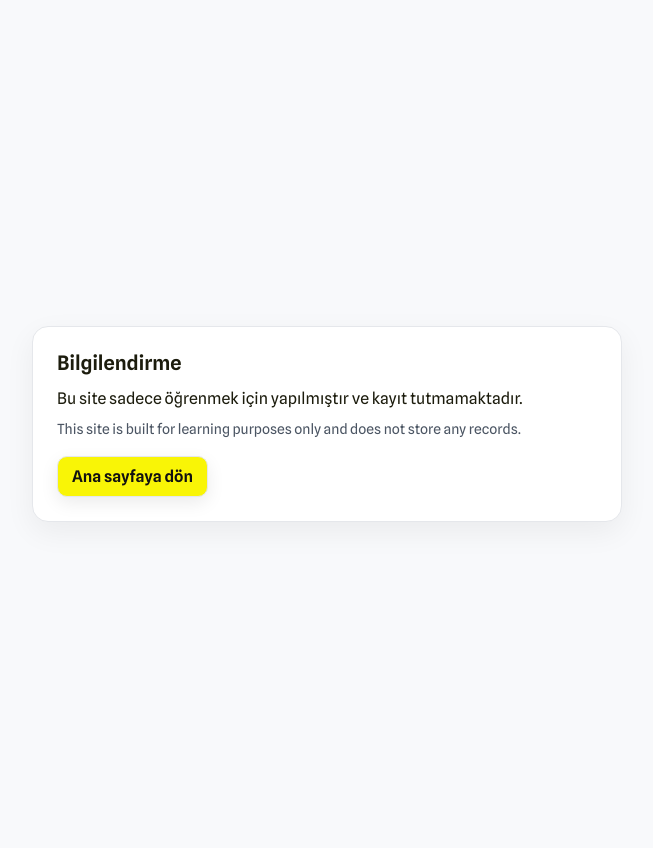
After one commit to ozturkmert1212/mrtoz, a Flask app: page /information in a window 1280 px wide. The commit adds this page. Shown: the whole page, without its empty margins (313-966 px from the left). Run offline with Flask 3, Linux system fonts and the light colour scheme.

Commit message:
dil, info, expect.
2,dil eklendi
sag alta information eklendi
kotalarin asimi hata mesaji olarak basildi

```diff
--- a/ai-chat-site/app.py
+++ b/ai-chat-site/app.py
@@ -18,6 +18,10 @@ SUPPORTED_MODELS = {
 @app.route('/')
 def index():
     return render_template('index.html')
+
+@app.route('/information')
+def information():
+    return render_template('information.html')
 
 @app.route('/api/chat', methods=['POST'])
 def chat():
@@ -84,16 +88,30 @@ def chat():
             body = resp.json()
         except Exception:
             body = resp.text
+
+        def _body_text(val):
+            if isinstance(val, dict):
+                if 'error' in val:
+                    err = val.get('error')
+                    if isinstance(err, dict):
+                        return str(err.get('message') or err.get('detail') or err)
+                    return str(err)
+                return str(val)
+            return str(val)
+
+        body_text_raw = _body_text(body)
+        body_text = body_text_raw.lower()
+        quota_hit = resp.status_code in (402, 403, 429) or ('rate limit' in body_text) or ('quota' in body_text) or ('billing' in body_text)
+        if quota_hit:
+            return jsonify({'error': 'Grok quota or rate limit exceeded', 'status': resp.status_code, 'body': body, 'quota_exceeded': True}), resp.status_code
         app.logger.error('Upstream Grok error %s: %s', resp.status_code, body)
-        return jsonify({'error': 'Upstream Grok error', 'status': resp.status_code, 'body': body}), resp.status_code
+        return jsonify({'error': 'Upstream Grok error', 'status': resp.status_code, 'body': body, 'body_text': body_text_raw}), resp.status_code
 
-    # Select endpoints based on requested model; fallbacks included (Gemini)
+    # Select endpoints: when a model is chosen, do not fallback to others to avoid surprise switching
     if model:
         if model not in SUPPORTED_MODELS or model.startswith('grok'):
             return jsonify({'error': 'unsupported model', 'allowed': [m for m in SUPPORTED_MODELS.keys()]}), 400
-        primary = SUPPORTED_MODELS[model]
-        fallbacks = [url for name, url in SUPPORTED_MODELS.items() if url != primary and not name.startswith('grok')]
-        endpoints = [primary] + fallbacks
+        endpoints = [SUPPORTED_MODELS[model]]
     else:
         endpoints = [
             SUPPORTED_MODELS['gemini-2.5-flash'],
@@ -138,6 +156,26 @@ def chat():
             body = last_resp.json()
         except Exception:
             body = last_resp.text
+
+        def _body_text(val):
+            if isinstance(val, dict):
+                if 'error' in val:
+                    err = val.get('error')
+                    if isinstance(err, dict):
+                        return str(err.get('message') or err.get('detail') or err)
+                    return str(err)
+                return str(val)
+            return str(val)
+
+        body_text = _body_text(body).lower()
+        quota_hit = last_resp.status_code in (402, 403, 429) or ('rate limit' in body_text) or ('quota' in body_text) or ('billing' in body_text)
+        if quota_hit:
+            return jsonify({
+                'error': 'Gemini quota or rate limit exceeded',
+                'status': last_resp.status_code,
+                'body': body,
+                'quota_exceeded': True
+            }), last_resp.status_code
         app.logger.error('Upstream Gemini error %s: %s', last_resp.status_code, body)
         return jsonify({'error': 'Upstream Gemini error', 'status': last_resp.status_code, 'body': body}), last_resp.status_code
 
--- /dev/null
+++ b/ai-chat-site/templates/information.html
@@ -0,0 +1,64 @@
+<!doctype html>
+<html lang="tr">
+  <head>
+    <meta charset="utf-8" />
+    <meta name="viewport" content="width=device-width, initial-scale=1" />
+    <title>Bilgi - mrtoz.ai</title>
+    <link rel="preconnect" href="https://fonts.googleapis.com" />
+    <link rel="preconnect" href="https://fonts.gstatic.com" crossorigin />
+    <link href="https://fonts.googleapis.com/css2?family=Spline+Sans:wght@400;600&display=swap" rel="stylesheet" />
+    <style>
+      :root { color-scheme: light; }
+      body {
+        font-family: 'Spline Sans', system-ui, -apple-system, sans-serif;
+        margin: 0;
+        min-height: 100vh;
+        background: #f8f9fb;
+        color: #1c1c0d;
+        display: flex;
+        align-items: center;
+        justify-content: center;
+        padding: 24px;
+      }
+      .card {
+        background: #fff;
+        border: 1px solid #e5e7eb;
+        border-radius: 16px;
+        box-shadow: 0 10px 30px rgba(0,0,0,0.06);
+        max-width: 540px;
+        width: 100%;
+        padding: 24px;
+      }
+      h1 { font-size: 20px; margin: 0 0 12px; }
+      p { margin: 8px 0; line-height: 1.5; }
+      a { color: #2563eb; text-decoration: none; }
+      a:hover { text-decoration: underline; }
+      .small { color: #4b5563; font-size: 14px; }
+      .actions { margin-top: 16px; }
+      .btn {
+        display: inline-flex;
+        align-items: center;
+        gap: 8px;
+        padding: 10px 14px;
+        border-radius: 10px;
+        border: 1px solid #e5e7eb;
+        background: #f9f506;
+        color: #111;
+        font-weight: 600;
+        text-decoration: none;
+        box-shadow: 0 6px 18px rgba(0,0,0,0.08);
+      }
+      .btn:hover { box-shadow: 0 8px 24px rgba(0,0,0,0.12); transform: translateY(-1px); }
+    </style>
+  </head>
+  <body>
+    <div class="card">
+      <h1>Bilgilendirme</h1>
+      <p>Bu site sadece öğrenmek için yapılmıştır ve kayıt tutmamaktadır.</p>
+      <p class="small">This site is built for learning purposes only and does not store any records.</p>
+      <div class="actions">
+        <a class="btn" href="/">Ana sayfaya dön</a>
+      </div>
+    </div>
+  </body>
+</html>
```
Also changed, not shown: ai-chat-site/templates/index.html (+129 -19 lines).
